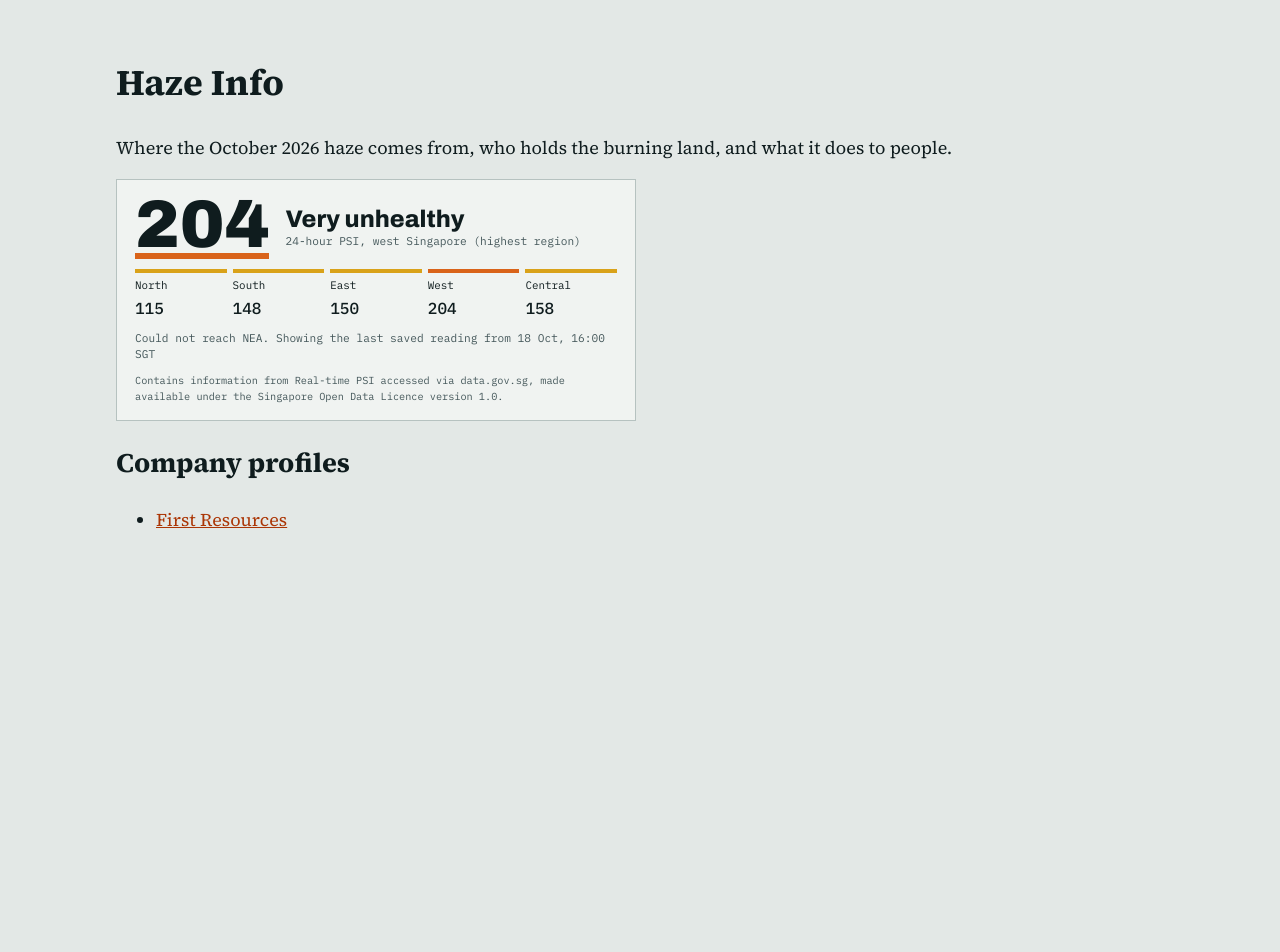
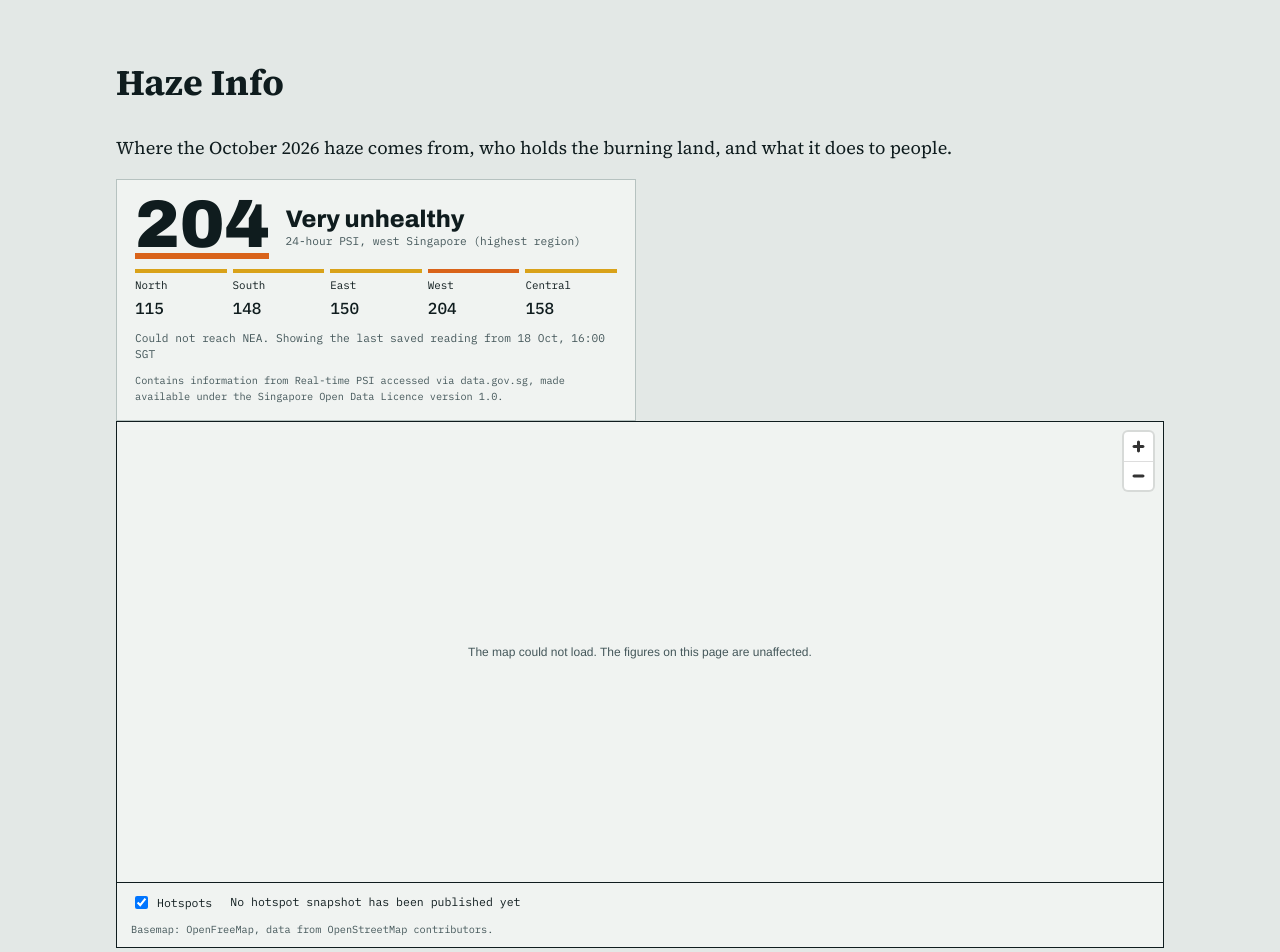
Before and after one commit to leejianrong/haze-info, a Svelte app: page / in a window 1280 px wide. Shown: the top 952 px of the page. Before the commit the page ends 800 px from the top, so only its background shows below. Built offline with nearby package versions, Linux system fonts and the light colour scheme; no server answers.

Commit message:
Add MapLibre hotspot map with layer toggle and failure message (HAZE-7)

```diff
--- a/package.json
+++ b/package.json
@@ -34,6 +34,7 @@
     "vitest": "^5.0.5"
   },
   "dependencies": {
+    "maplibre-gl": "^6.14.0",
     "zod": "^4.6.7"
   }
 }
--- a/src/App.svelte
+++ b/src/App.svelte
@@ -1,6 +1,7 @@
 <script lang="ts">
   import { companies, findCompany } from './data/companies.ts'
   import { router } from './lib/router.svelte.ts'
+  import MapView from './components/MapView.svelte'
   import PsiBadge from './components/PsiBadge.svelte'
   import CompanyPage from './pages/CompanyPage.svelte'
 
@@ -18,6 +19,7 @@
       people.
     </p>
     <PsiBadge />
+    <MapView />
     <h2>Company profiles</h2>
     {#if companies.length === 0}
       <p>No profiles yet.</p>
--- /dev/null
+++ b/src/components/MapView.svelte
@@ -0,0 +1,126 @@
+<script lang="ts">
+  import { onMount } from 'svelte'
+  import hotspots from '../data/hotspots.json'
+  import { BASEMAP_ATTRIBUTION, BASEMAP_STYLE, MAP_VIEW } from '../lib/map-style.ts'
+
+  let container: HTMLDivElement
+  let status = $state<'loading' | 'ready' | 'unavailable'>('loading')
+  let showHotspots = $state(true)
+  let apply: ((visible: boolean) => void) | undefined
+
+  const snapshotNote = hotspots.asOf
+    ? `Hotspots as of ${hotspots.asOf}`
+    : 'No hotspot snapshot has been published yet'
+
+  onMount(() => {
+    let map: import('maplibre-gl').Map | undefined
+    let cancelled = false
+    ;(async () => {
+      try {
+        const [maplibregl] = await Promise.all([
+          import('maplibre-gl'),
+          import('maplibre-gl/dist/maplibre-gl.css'),
+        ])
+        if (cancelled) return
+        map = new maplibregl.Map({
+          container,
+          style: BASEMAP_STYLE,
+          center: MAP_VIEW.center,
+          zoom: MAP_VIEW.zoom,
+          attributionControl: false,
+        })
+        map.addControl(new maplibregl.NavigationControl({ showCompass: false }), 'top-right')
+        map.on('error', () => {
+          if (status === 'loading') status = 'unavailable'
+        })
+        map.on('load', () => {
+          map!.addSource('hotspots', {
+            type: 'geojson',
+            data: hotspots,
+          } as import('maplibre-gl').GeoJSONSourceSpecification)
+          map!.addLayer({
+            id: 'hotspots',
+            type: 'circle',
+            source: 'hotspots',
+            paint: { 'circle-radius': 4, 'circle-color': '#d9480f', 'circle-opacity': 0.85 },
+          })
+          apply = (visible) =>
+            map!.setLayoutProperty('hotspots', 'visibility', visible ? 'visible' : 'none')
+          status = 'ready'
+        })
+      } catch {
+        status = 'unavailable'
+      }
+    })()
+    return () => {
+      cancelled = true
+      map?.remove()
+    }
+  })
+
+  $effect(() => {
+    apply?.(showHotspots)
+  })
+</script>
+
+<section
+  class="map"
+  aria-label="Map of fire hotspots"
+  data-status={status}
+  data-hotspots-visible={showHotspots}
+>
+  <div class="canvas" bind:this={container}>
+    {#if status === 'unavailable'}
+      <p class="unavailable">The map could not load. The figures on this page are unaffected.</p>
+    {/if}
+  </div>
+  <div class="legend">
+    <label><input type="checkbox" bind:checked={showHotspots} /> Hotspots</label>
+    <span>{snapshotNote}</span>
+  </div>
+  <p class="credit">{BASEMAP_ATTRIBUTION}</p>
+</section>
+
+<style>
+  .map {
+    border: 1px solid var(--ink);
+    background: var(--paper);
+  }
+  .canvas {
+    position: relative;
+    height: min(60vh, 460px);
+    min-height: 280px;
+  }
+  .unavailable {
+    position: absolute;
+    inset: 0;
+    display: grid;
+    place-items: center;
+    margin: 0;
+    padding: 16px;
+    text-align: center;
+    color: var(--ink-2);
+  }
+  .legend {
+    display: flex;
+    flex-wrap: wrap;
+    gap: 6px 18px;
+    padding: 10px 14px;
+    border-top: 1px solid var(--ink);
+    font-family: var(--f-data);
+    font-size: 0.72rem;
+  }
+  .legend label {
+    display: inline-flex;
+    gap: 6px;
+    align-items: center;
+    cursor: pointer;
+  }
+  .credit {
+    margin: 0;
+    padding: 0 14px 10px;
+    font-family: var(--f-data);
+    font-size: 0.64rem;
+    color: var(--ink-2);
+  }
+</style>
--- /dev/null
+++ b/src/data/hotspots.json
@@ -0,0 +1,6 @@
+{
+  "asOf": null,
+  "source": "NASA FIRMS (VIIRS), refreshed by a scheduled GitHub Action (HAZE-8)",
+  "type": "FeatureCollection",
+  "features": []
+}
--- /dev/null
+++ b/src/lib/map-style.ts
@@ -0,0 +1,6 @@
+// Keyless basemap (HAZE-1: OpenFreeMap allows use without a key; do not use the OSM tile servers).
+export const BASEMAP_STYLE = 'https://tiles.openfreemap.org/styles/positron'
+
+export const MAP_VIEW = { center: [106.5, 0.5] as [number, number], zoom: 4.3 }
+
+export const BASEMAP_ATTRIBUTION = 'Basemap: OpenFreeMap, data from OpenStreetMap contributors.'
--- a/vite.config.ts
+++ b/vite.config.ts
@@ -1,10 +1,28 @@
 /// <reference types="vitest/config" />
 import { svelte } from '@sveltejs/vite-plugin-svelte'
-import { defineConfig } from 'vite'
+import { readFileSync } from 'node:fs'
+import { defineConfig, type Plugin } from 'vite'
+
+// MapLibre starts its worker from './maplibre-gl-worker.mjs' next to the chunk that loads it.
+// The bundler does not emit those files, so copy them to assets/ ourselves.
+function maplibreWorker(): Plugin {
+  const files = ['maplibre-gl-worker.mjs', 'maplibre-gl-shared.mjs']
+  return {
+    name: 'maplibre-worker',
+    generateBundle() {
+      for (const f of files) {
+        const source = readFileSync(
+          new URL(`./node_modules/maplibre-gl/dist/${f}`, import.meta.url),
+        )
+        this.emitFile({ type: 'asset', fileName: `assets/${f}`, source })
+      }
+    },
+  }
+}
 
 // Relative base keeps the build working under /haze-info/ on GitHub Pages (ADR-0001).
 export default defineConfig({
   base: './',
-  plugins: [svelte()],
+  plugins: [svelte(), maplibreWorker()],
   test: { include: ['src/**/*.test.ts', 'scripts/**/*.test.ts'] },
 })
```
Also changed, not shown: playwright.config.ts (+7 -1 lines), 2 other files (tests, documents, lock files or other folders).
